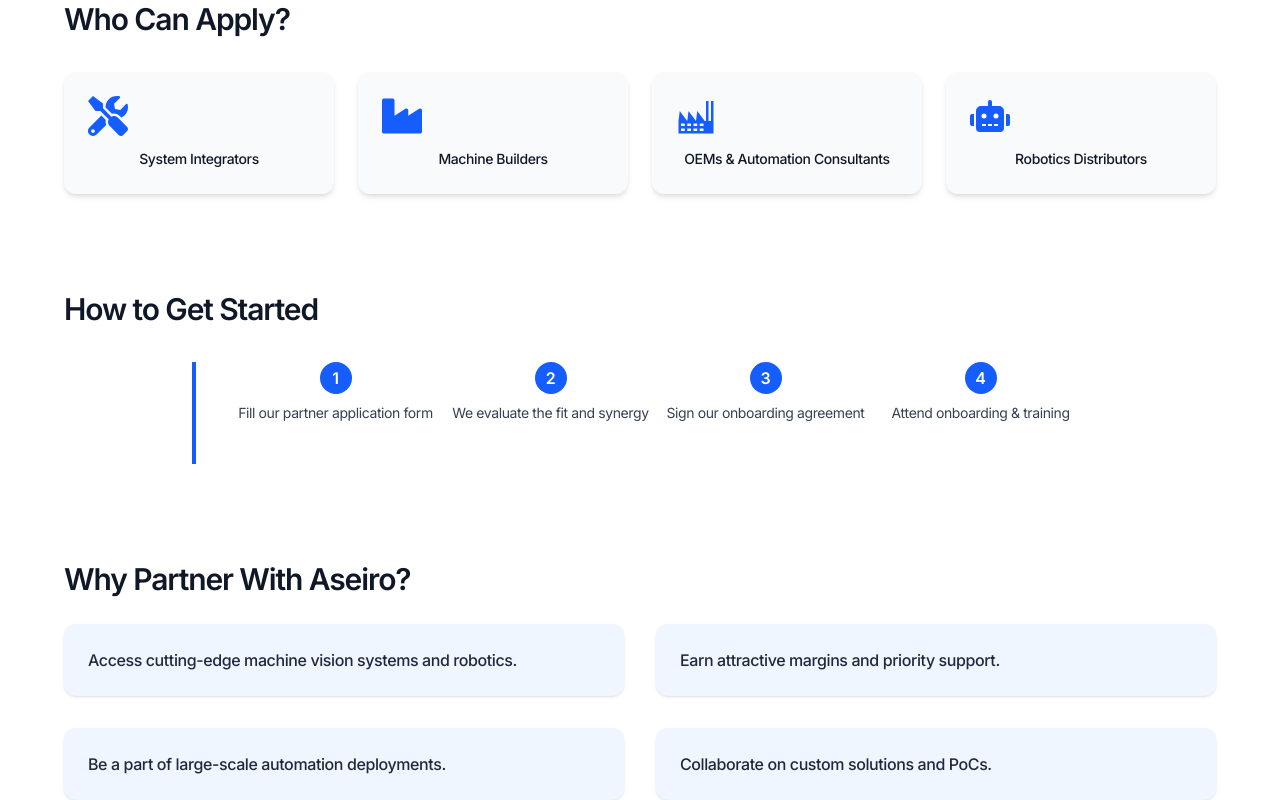
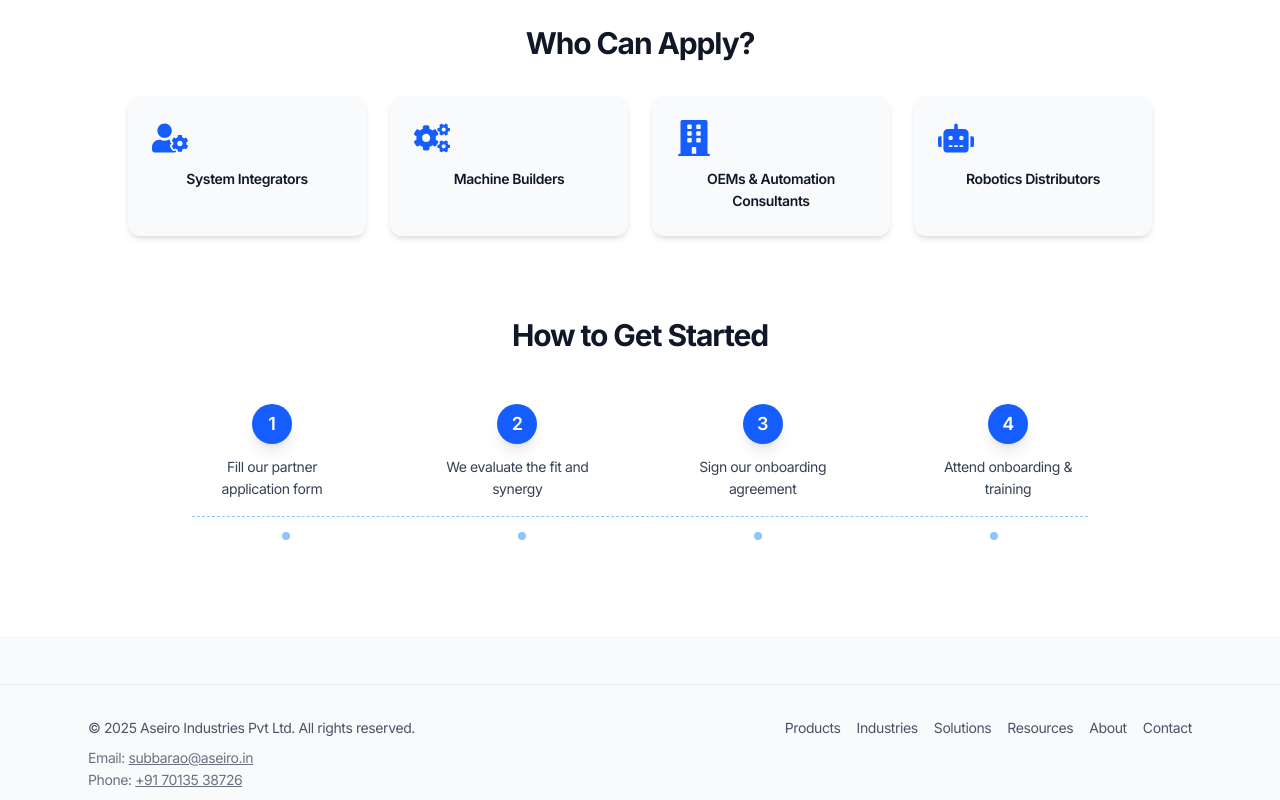
Before and after one commit to pradyumna-aseiro/Vercel-website, a Next.js app: page /partner in a window 1280 px wide. Shown: the part 460-1260 px from the top of the page. Built offline with nearby package versions, Linux system fonts and the light colour scheme.

Commit message:
modified partner page layout

```diff
--- a/app/(default)/partner/page.tsx
+++ b/app/(default)/partner/page.tsx
@@ -1,43 +1,44 @@
-// app/partner/page.tsx
 "use client";
 
-import { FaTools, FaIndustry, FaRobot } from "react-icons/fa";
-import { GiFactory } from "react-icons/gi";
+import { motion } from "framer-motion";
+import { FaUserCog, FaCogs, FaBuilding, FaRobot } from "react-icons/fa";
 import PageTransition from "@/components/page-transition";
 import FadeInOnScroll from "@/components/fade-in-on-scroll";
 
 export default function PartnerPage() {
   return (
     <PageTransition>
-      <section className="bg-white py-20 px-6 text-left">
-        <div className="max-w-6xl mx-auto space-y-24">
-
-          {/* Hero */}
-          <FadeInOnScroll>
-            <div className="text-center">
-              <h1 className="text-4xl font-bold mb-4">Partner With Aseiro</h1>
-              <p className="text-gray-600 text-lg max-w-3xl mx-auto">
+      <section className="pt-32 pb-20 px-4 bg-white text-center">
+        <div className="max-w-4xl mx-auto mb-16">
+          <h1 className="text-4xl font-bold mb-6">Partner With Aseiro</h1>
+          <p className="text-gray-600 text-lg">
             Join our network of automation leaders, system integrators, and resellers
             to bring machine vision and robotics to every factory floor.
           </p>
         </div>
-          </FadeInOnScroll>
 
         {/* Who Can Apply */}
         <FadeInOnScroll>
-            <div>
-              <h2 className="text-3xl font-semibold mb-8">Who Can Apply?</h2>
-              <div className="grid grid-cols-2 md:grid-cols-4 gap-6 text-center">
+          <div className="mb-20">
+            <h2 className="text-3xl font-bold mb-8">Who Can Apply?</h2>
+            <div className="grid grid-cols-2 sm:grid-cols-4 gap-6 max-w-5xl mx-auto">
               {[
-                  { icon: <FaTools size={40} />, label: "System Integrators" },
-                  { icon: <FaIndustry size={40} />, label: "Machine Builders" },
-                  { icon: <GiFactory size={40} />, label: "OEMs & Automation Consultants" },
-                  { icon: <FaRobot size={40} />, label: "Robotics Distributors" },
+                { icon: <FaUserCog size={36} />, title: "System Integrators" },
+                { icon: <FaCogs size={36} />, title: "Machine Builders" },
+                { icon: <FaBuilding size={36} />, title: "OEMs & Automation Consultants" },
+                { icon: <FaRobot size={36} />, title: "Robotics Distributors" },
               ].map((item, index) => (
-                  <div key={index} className="bg-slate-50 rounded-xl shadow-md p-6 hover:shadow-lg transition">
+                <motion.div
+                  key={index}
+                  className="bg-slate-50 p-6 rounded-xl shadow-md hover:shadow-lg transition"
+                  initial={{ opacity: 0, y: 20 }}
+                  whileInView={{ opacity: 1, y: 0 }}
+                  viewport={{ once: true }}
+                  transition={{ duration: 0.5, delay: index * 0.1 }}
+                >
                   <div className="text-blue-600 mb-3">{item.icon}</div>
-                    <p className="text-sm font-medium">{item.label}</p>
-                  </div>
+                  <h3 className="font-semibold text-sm">{item.title}</h3>
+                </motion.div>
               ))}
             </div>
           </div>
@@ -46,50 +47,42 @@ export default function PartnerPage() {
         {/* How to Get Started */}
         <FadeInOnScroll>
           <div>
-              <h2 className="text-3xl font-semibold mb-8">How to Get Started</h2>
-              <div className="relative flex justify-between items-start border-l-4 border-blue-600 pl-8 max-w-4xl mx-auto">
+            <h2 className="text-3xl font-bold mb-12">How to Get Started</h2>
+            <div className="flex flex-col items-center max-w-4xl mx-auto">
+              <div className="flex flex-col sm:flex-row items-center justify-between w-full gap-10 sm:gap-6">
                 {[
                   "Fill our partner application form",
                   "We evaluate the fit and synergy",
                   "Sign our onboarding agreement",
                   "Attend onboarding & training",
-                ].map((step, i) => (
-                  <div key={i} className="relative mb-10 w-1/4 text-center px-2">
-                    <div className="bg-blue-600 text-white w-8 h-8 rounded-full mx-auto mb-2 flex items-center justify-center font-semibold">
-                      {i + 1}
+                ].map((step, index) => (
+                  <motion.div
+                    key={index}
+                    className="flex flex-col items-center text-center"
+                    initial={{ opacity: 0, y: 30 }}
+                    whileInView={{ opacity: 1, y: 0 }}
+                    viewport={{ once: true }}
+                    transition={{ duration: 0.6, delay: index * 0.2 }}
+                  >
+                    <div className="bg-blue-600 text-white w-10 h-10 rounded-full flex items-center justify-center text-lg font-semibold mb-3 shadow-lg">
+                      {index + 1}
                     </div>
-                    <p className="text-sm text-gray-700">{step}</p>
-                    {i !== 3 && (
-                      <div className="absolute top-[16px] right-[-5px] w-full h-0.5 bg-blue-300 z-[-1]" />
-                    )}
+                    <p className="text-gray-700 text-sm w-40">{step}</p>
+                  </motion.div>
+                ))}
               </div>
-                ))}
+              {/* Horizontal line with curve */}
+              <div className="w-full h-10 mt-4 border-t border-dashed border-blue-300 relative hidden sm:block">
+                <div className="absolute left-0 top-0 w-full h-full flex justify-between items-center px-[10%]">
+                  <div className="w-2 h-2 bg-blue-300 rounded-full" />
+                  <div className="w-2 h-2 bg-blue-300 rounded-full" />
+                  <div className="w-2 h-2 bg-blue-300 rounded-full" />
+                  <div className="w-2 h-2 bg-blue-300 rounded-full" />
+                </div>
+              </div>
             </div>
           </div>
         </FadeInOnScroll>
-
-          {/* Why Partner With Us */}
-          <FadeInOnScroll>
-            <div>
-              <h2 className="text-3xl font-semibold mb-6">Why Partner With Aseiro?</h2>
-              <div className="grid md:grid-cols-2 gap-8">
-                {[
-                  "Access cutting-edge machine vision systems and robotics.",
-                  "Earn attractive margins and priority support.",
-                  "Be a part of large-scale automation deployments.",
-                  "Collaborate on custom solutions and PoCs.",
-                ].map((point, i) => (
-                  <div
-                    key={i}
-                    className="bg-blue-50 p-6 rounded-xl shadow-sm hover:shadow-md transition"
-                  >
-                    <p className="text-gray-800 font-medium">{point}</p>
-                  </div>
-                ))}
-              </div>
-            </div>
-          </FadeInOnScroll>
-        </div>
       </section>
     </PageTransition>
   );
```
Lines whose indentation alone changed are shown as unchanged.
